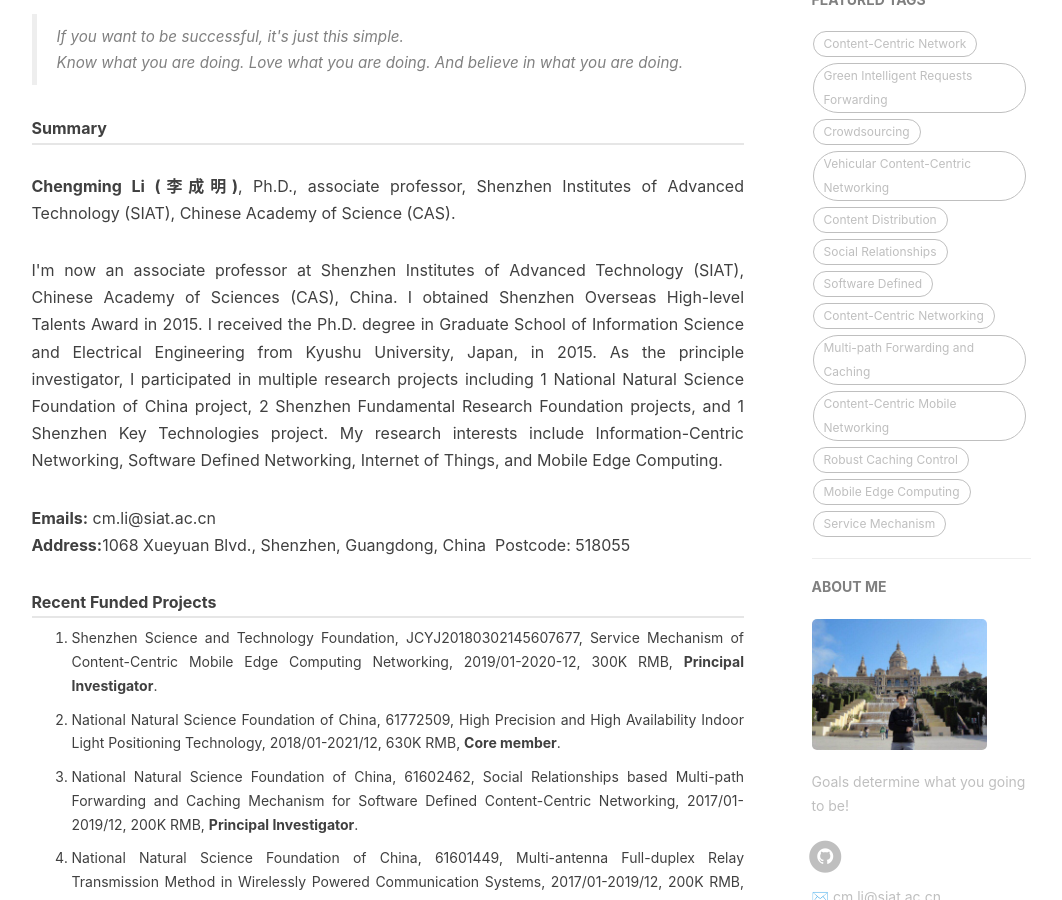
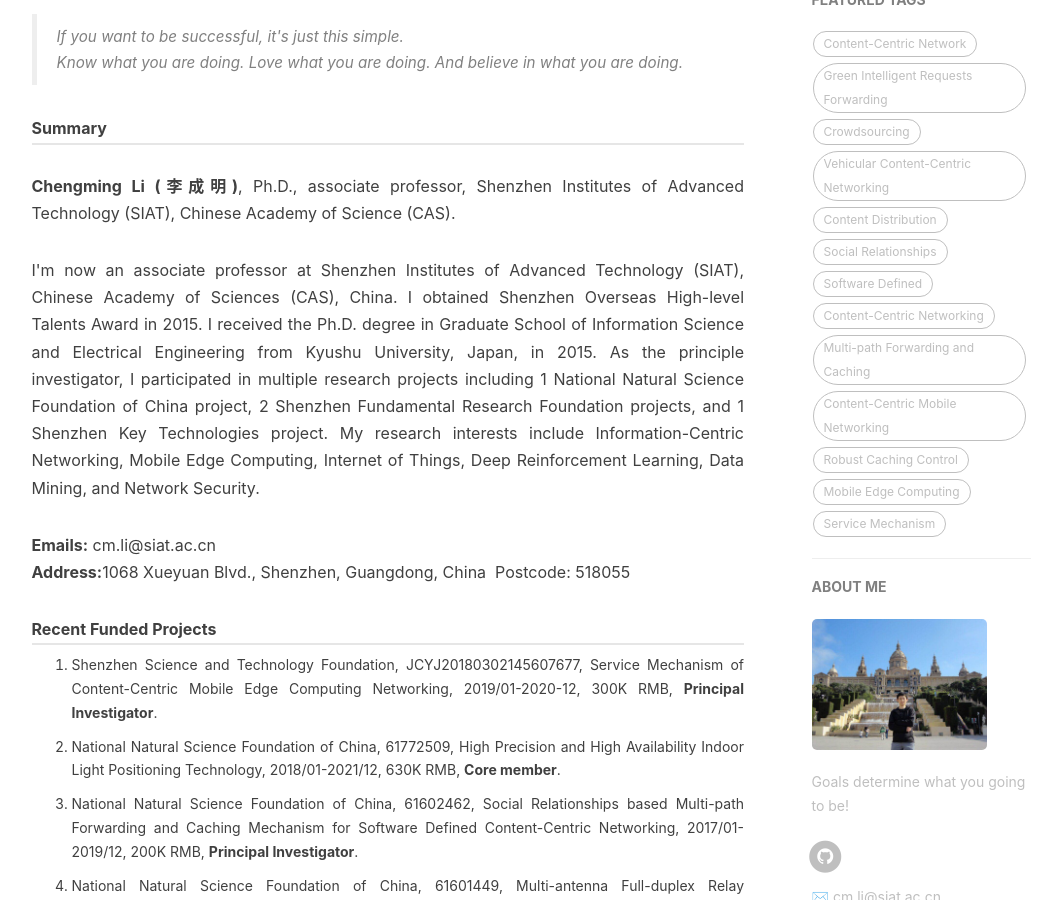
Before and after one commit to cm-li/cm-li.github.io, a Jekyll site: the page built from about.html, in a window 1280 px wide and 900 px high, scrolled down 330 px. Shown: the whole window, without its empty margins (136-1198 px from the left). Built offline with Jekyll 4.4.1, drawn with Linux system fonts in a browser that asks for light colours; nearby versions of some CDN libraries; comment, search, counter and statistics services are not loaded.

Commit message:
Update about.html

```diff
--- a/about.html
+++ b/about.html
@@ -97,7 +97,7 @@
     <p class="summary__long">I'm now an associate professor at Shenzhen Institutes of Advanced Technology (SIAT), Chinese Academy of Sciences (CAS), China.
         I obtained Shenzhen Overseas High-level Talents Award in 2015. I received the Ph.D. degree in Graduate School of Information Science and Electrical Engineering from Kyushu University, Japan, in 2015.
         As the principle investigator, I participated in multiple research projects including 1 National Natural Science Foundation of China project, 2 Shenzhen Fundamental Research Foundation projects, and 1 Shenzhen Key Technologies project.
-        My research interests include Information-Centric Networking, Software Defined Networking, Internet of Things, and Mobile Edge Computing.
+        My research interests include Information-Centric Networking, Mobile Edge Computing, Internet of Things, Deep Reinforcement Learning, Data Mining, and Network Security.
         <!--I have published over 20 SCI/EI indexed papers in international conferences and journals in related fields. -->
     </p>
 
```
Also changed, not shown: other parts of about.html (+1 -1 lines).
